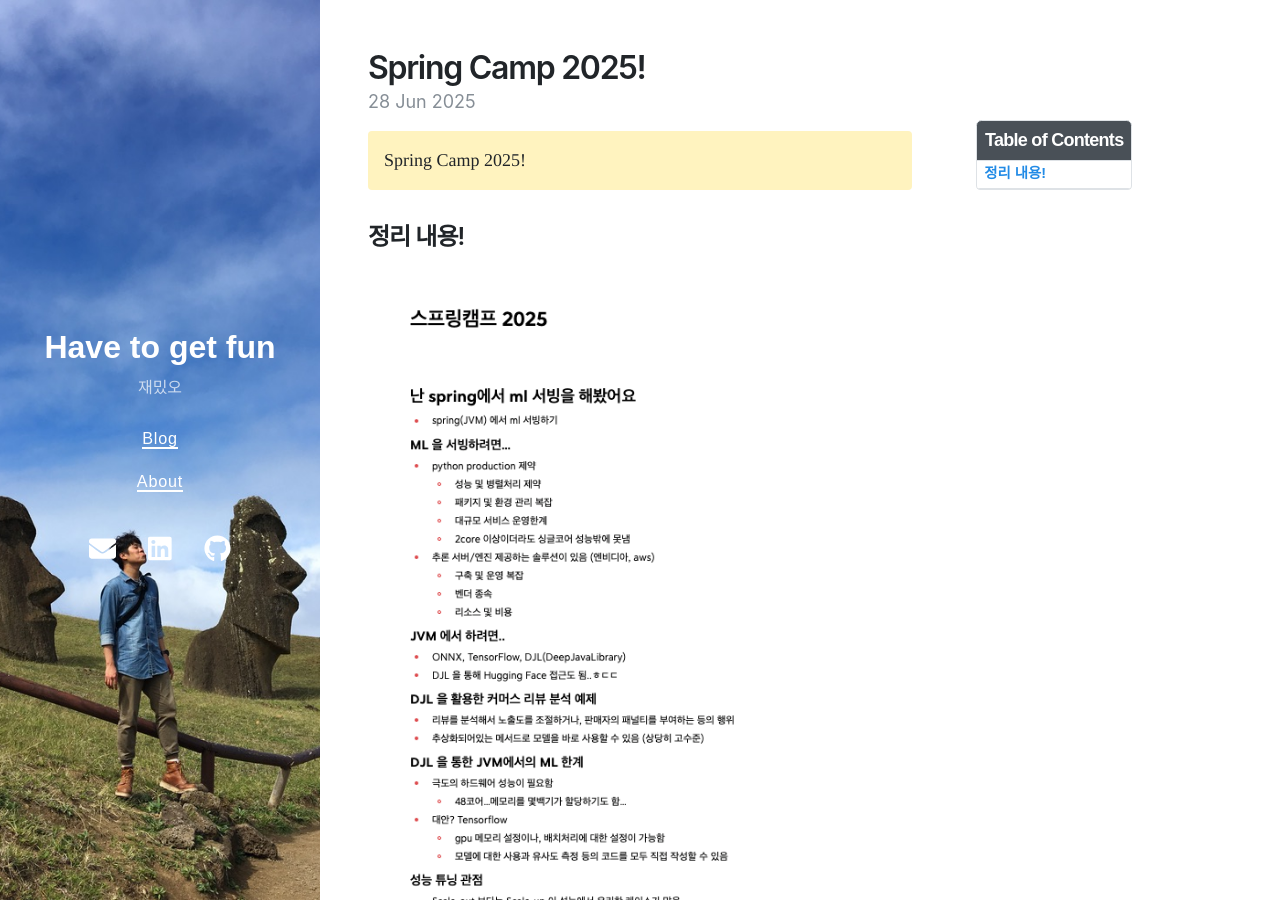
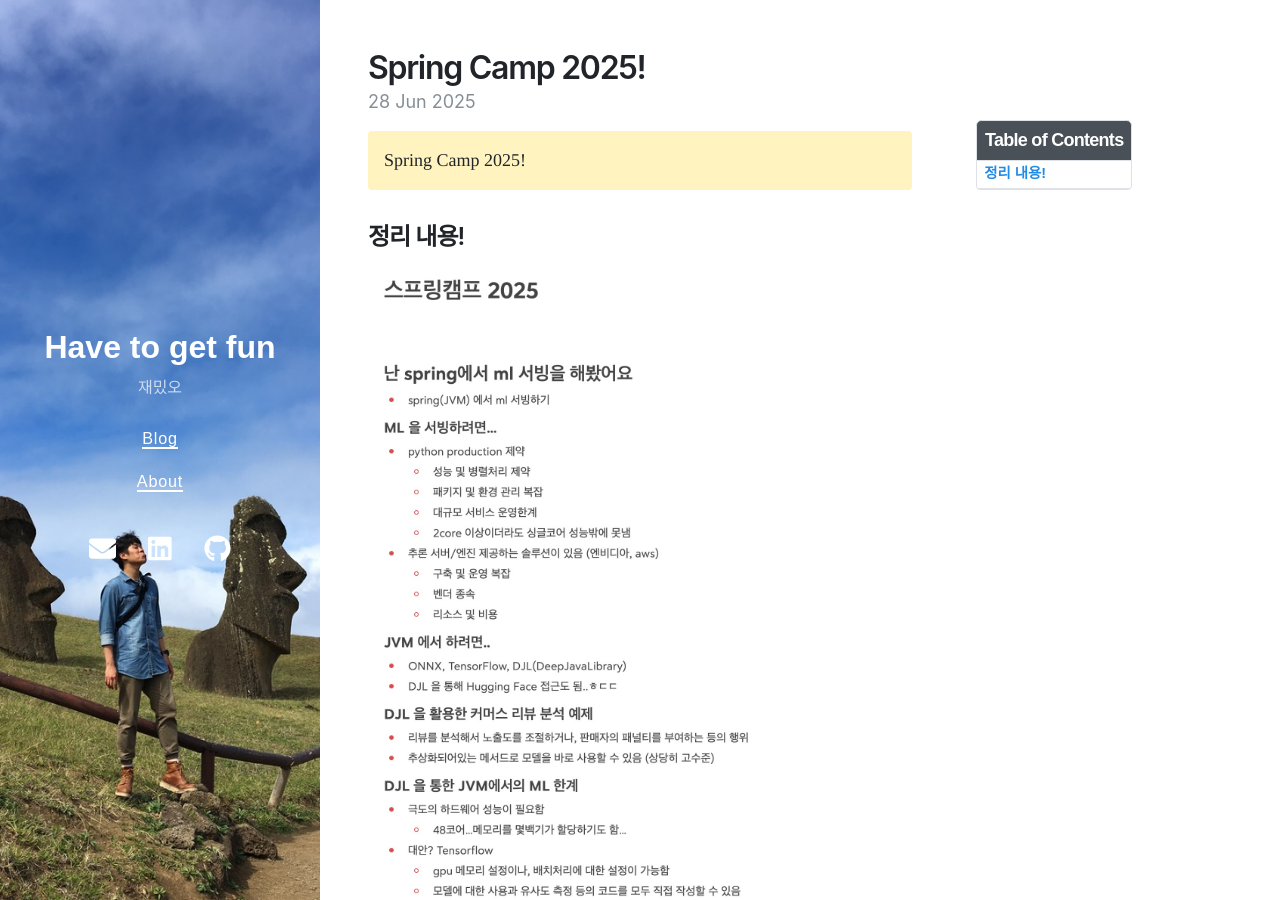
Before and after one commit to LeeJyeon/LeeJyeon.github.io, a Jekyll site: the page built from _posts/Welcome/2025-06-28-spring-camp-2025.md, in a window 1280 px wide and 900 px high. Built offline with Jekyll 4.4.1, drawn with Linux system fonts in a browser that asks for light colours; nearby versions of some CDN libraries.

Commit message:
spring camp

```diff
--- a/_posts/Welcome/2025-06-28-spring-camp-2025.md
+++ b/_posts/Welcome/2025-06-28-spring-camp-2025.md
@@ -13,4 +13,4 @@ Spring Camp 2025!
 {: .message}
 
 ## 정리 내용!
-![Spring Camp 2025](/assets/img/Spring Camp 2025.png)
+![Spring Camp 2025](/assets/img/Spring Camp 2025.jpg)
```
Also changed, not shown: assets/img/Spring Camp 2025.jpg (added), assets/img/Spring Camp 2025.png (deleted).
